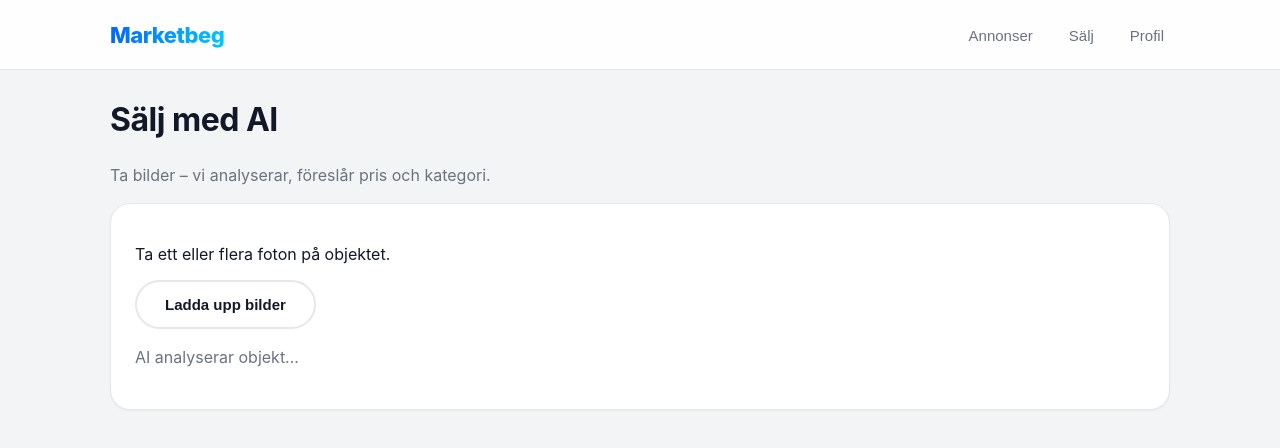
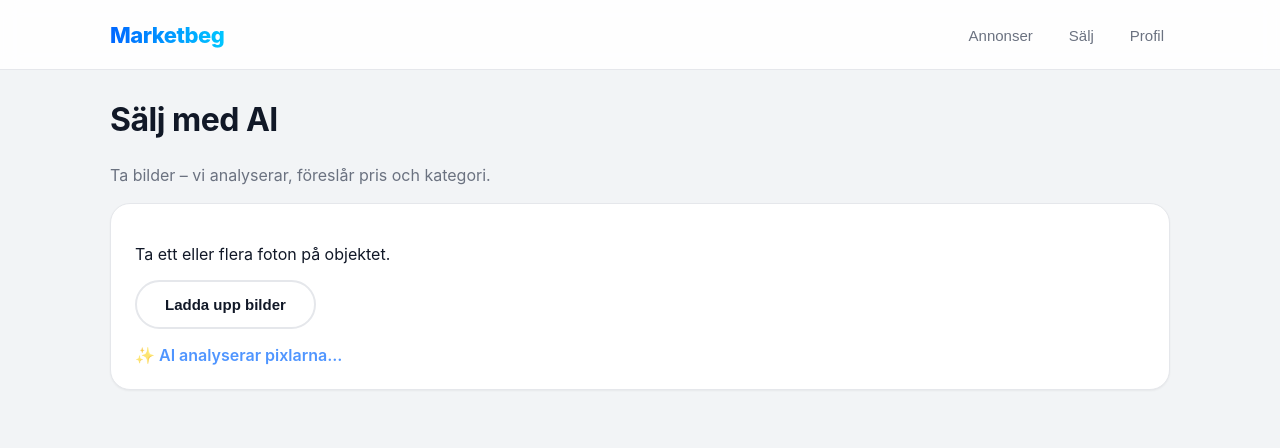
Before and after one commit to gascheckking/marketbeg-appGem, a Next.js app: page /sell in a window 1280 px wide. Shown: the top 448 px of the page. Built offline with nearby package versions, Linux system fonts and the light colour scheme.

Commit message:
Update LoadingAI.tsx

```diff
--- a/components/LoadingAI.tsx
+++ b/components/LoadingAI.tsx
@@ -1,3 +1,7 @@
 export function LoadingAI() {
-  return <p className="muted">AI analyserar objekt…</p>;
+  return (
+    <div className="loading-pulse">
+      ✨ AI analyserar pixlarna...
+    </div>
+  );
 }
```
